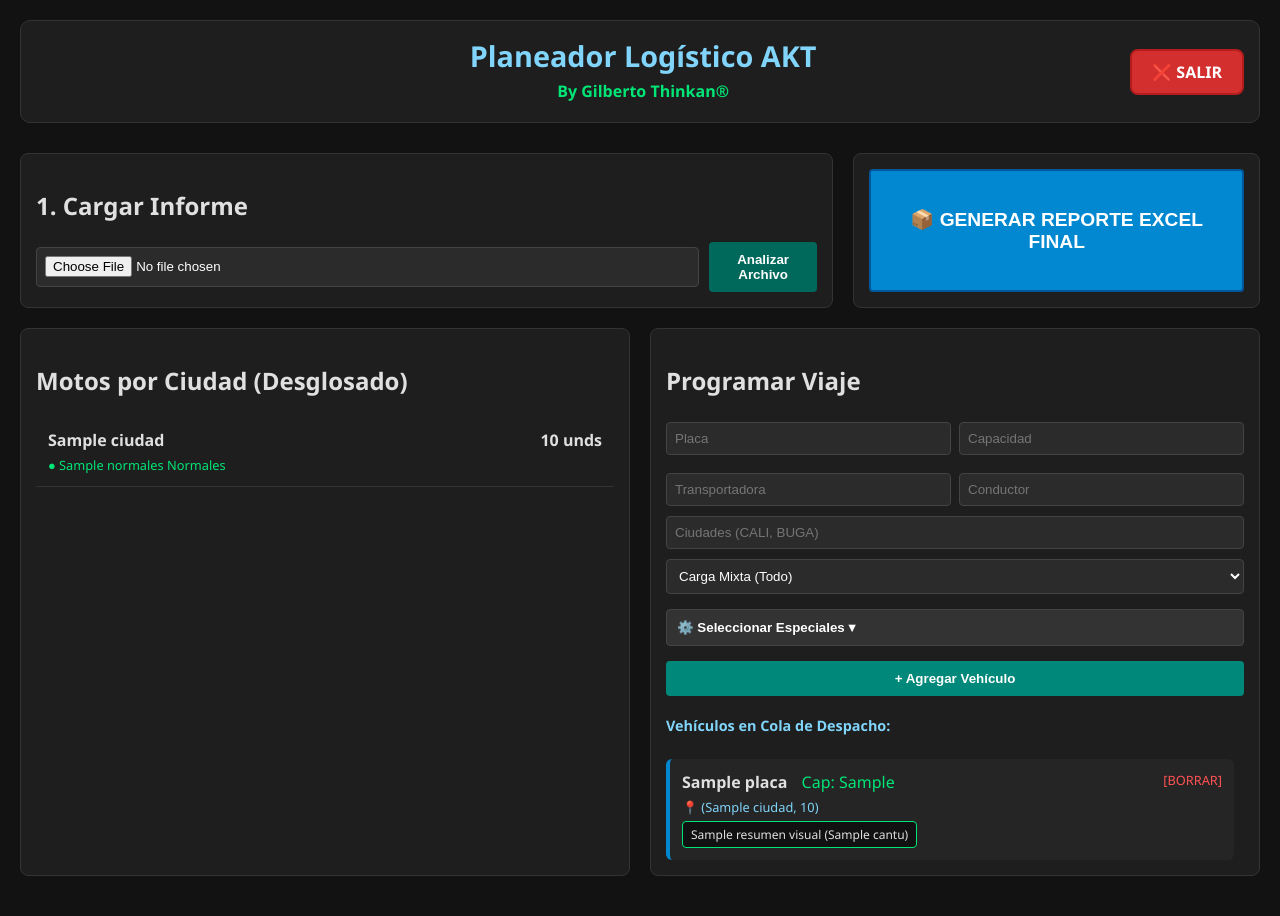
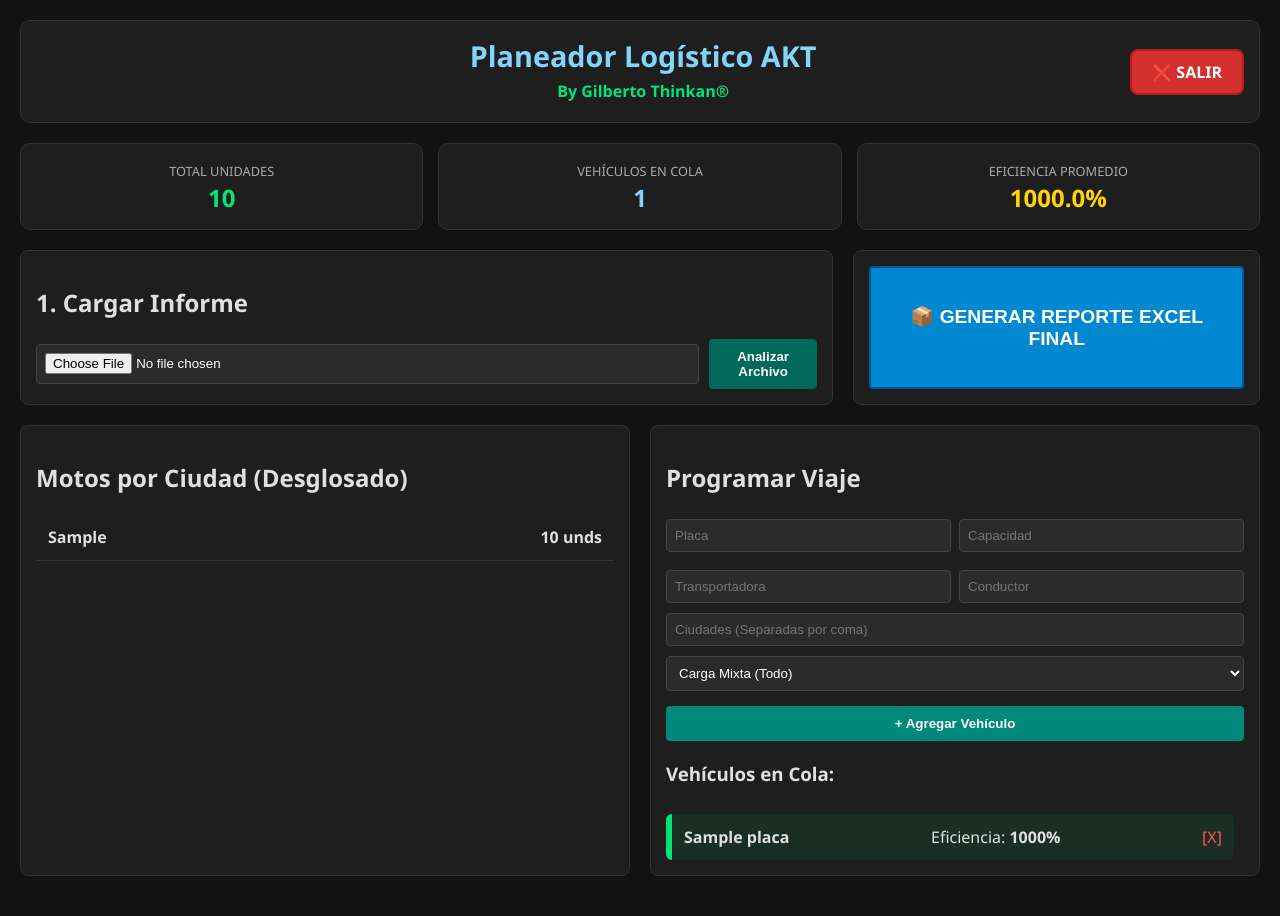
Before and after one commit to gilbertothinkan-eng/planer-v2, a Flask app: template templates/dashboard.html in a window 1280 px wide. Run offline with Flask 3, Linux system fonts and the light colour scheme; the template is opened without the code that fills it: most values are stand-ins (such as "Sample title", 1, 10 or a date in 2020).

Commit message:
Update dashboard.html

```diff
--- a/templates/dashboard.html
+++ b/templates/dashboard.html
@@ -11,23 +11,31 @@
       input, select { width: 100%; padding: 8px; margin: 5px 0; border-radius: 4px; border: 1px solid #444; background: #2b2b2b; color: #fff; box-sizing: border-box; }
       button { padding: 10px; border: none; border-radius: 4px; cursor: pointer; background: #00695c; color: #fff; font-weight: bold; width: 100%; }
       .btn-generate { background: #0288d1; height: 100%; font-size: 1.2em; border: 2px solid #01579b; }
-      .btn-logout { background: #d32f2f; color: white; padding: 10px 20px; border-radius: 8px; text-decoration: none; font-weight: bold; border: 2px solid #b71c1c; transition: 0.3s; }
-      .btn-logout:hover { background: #ff5252; }
+      .btn-logout { background: #d32f2f; color: white; padding: 10px 20px; border-radius: 8px; text-decoration: none; font-weight: bold; border: 2px solid #b71c1c; }
       .accordion-button { width: 100%; text-align: left; background: #333; color: #fff; padding: 10px; border: 1px solid #444; cursor: pointer; margin-top: 10px; }
       .accordion-content { display: none; background: #141414; border: 1px solid #444; }
       .show { display: block !important; }
       .ciudad-item { padding:12px; border-bottom:1px solid #333; }
       .ciudad-especial { background: #1a2633; border-left: 4px solid #81d4fa; }
-      .card-v { background:#252525; padding:12px; margin-top:10px; border-radius:6px; border-left:4px solid #0288d1; }
       .tag-ref { background:#111; border:1px solid #00e676; padding:4px 8px; border-radius:4px; font-size:0.75em; }
+      .scroll-cola { max-height: 210px; overflow-y: auto; padding-right: 10px; margin-top: 10px; }
 
-      /* LUPA: Ajuste de altura a 210px para que el scroll aparezca al 2do vehículo */
-      .scroll-cola { max-height: 210px; overflow-y: auto; padding-right: 10px; margin-top: 10px; }
+      /* MEJORA 1: Semáforo Visual */
+      .card-v { padding:12px; margin-top:10px; border-radius:6px; border-left:6px solid #444; background:#252525; }
+      .v-verde { border-left-color: #00e676; background: #1b2e25; } /* >90% */
+      .v-amarillo { border-left-color: #ffd600; background: #2e2d1b; } /* >70% */
+      .v-rojo { border-left-color: #ff5252; background: #2e1b1b; } /* <70% */
+
+      /* MEJORA 3: Estilos Tablero KPI */
+      .kpi-container { display: flex; gap: 15px; margin-bottom: 20px; }
+      .kpi-card { flex: 1; padding: 15px; background: #1e1e1e; border: 1px solid #333; border-radius: 10px; text-align: center; }
+      .kpi-val { display: block; font-size: 1.5em; font-weight: bold; color: #00e676; }
+      .kpi-lab { font-size: 0.8em; color: #aaa; text-transform: uppercase; }
     </style>
 </head>
 <body>
 
-<div style="display: flex; justify-content: space-between; align-items: center; margin-bottom: 30px; background: #1e1e1e; padding: 15px; border-radius: 10px; border: 1px solid #333;">
+<div style="display: flex; justify-content: space-between; align-items: center; margin-bottom: 20px; background: #1e1e1e; padding: 15px; border-radius: 10px; border: 1px solid #333;">
   <div style="width: 120px;"></div>
   <div style="text-align: center;">
       <h1 style="color:#81d4fa; margin:0; font-size: 1.8em;">Planeador Logístico AKT</h1>
@@ -36,9 +44,33 @@
   <a href="/logout" class="btn-logout">❌ SALIR</a>
 </div>
 
-{% if session.mensaje %}
-<div id="msg" style="background:#d4edda; color:#155724; padding:12px; border-radius:6px; margin-bottom:20px; font-weight: bold;">{{ session.mensaje }}</div>
-{% endif %}
+<div class="kpi-container">
+    <div class="kpi-card">
+        <span class="kpi-lab">Total Unidades</span>
+        <span class="kpi-val">
+            {% set total_u = namespace(val=0) %}
+            {% for c, d in conteo_detallado.items() %}{% set total_u.val = total_u.val + d.total %}{% endfor %}
+            {{ total_u.val }}
+        </span>
+    </div>
+    <div class="kpi-card">
+        <span class="kpi-lab">Vehículos en Cola</span>
+        <span class="kpi-val" style="color: #81d4fa;">{{ vehiculos|length }}</span>
+    </div>
+    <div class="kpi-card">
+        <span class="kpi-lab">Eficiencia Promedio</span>
+        <span class="kpi-val" style="color: #ffd600;">
+            {% if vehiculos %}
+                {% set ef = namespace(val=0) %}
+                {% for v in vehiculos %}
+                   {% set peso = namespace(p=0) %}{% for r in v.resumen_visual %}{% set peso.p = peso.p + r.peso_total %}{% endfor %}
+                   {% set ef.val = ef.val + (peso.p / v.cantidad_motos) %}
+                {% endfor %}
+                {{ ((ef.val / vehiculos|length) * 100)|round(1) }}%
+            {% else %} 0% {% endif %}
+        </span>
+    </div>
+</div>
 
 <div class="top-row">
     <div class="panel">
@@ -58,19 +90,12 @@
 <div class="main-grid">
     <div class="panel">
       <h2>Motos por Ciudad (Desglosado)</h2>
-      <div style="max-height: 550px; overflow-y: auto;">
+      <div style="max-height: 500px; overflow-y: auto;">
         {% for ciudad, datos in conteo_detallado.items() %}
-          {% set es_esp = ciudad in ciudades_especiales %}
-          <div class="ciudad-item {% if es_esp %}ciudad-especial{% endif %}">
-            <div style="display:flex; justify-content:space-between; align-items: center; margin-bottom: 5px;">
-                <span style="font-weight: bold; {% if es_esp %} color: #81d4fa; {% endif %}">{{ ciudad }}</span>
+          <div class="ciudad-item {% if ciudad in ciudades_especiales %}ciudad-especial{% endif %}">
+            <div style="display:flex; justify-content:space-between; align-items: center;">
+                <span style="font-weight: bold;">{{ ciudad }}</span>
                 <strong>{{ datos.total }} unds</strong>
-            </div>
-            <div style="display: flex; gap: 15px; font-size: 0.8em;">
-                <span style="color: #00e676;">● {{ datos.normales }} Normales</span>
-                {% if datos.especiales > 0 %}
-                <span style="color: #81d4fa; font-weight: bold;">● {{ datos.especiales }} Especiales</span>
-                {% endif %}
             </div>
           </div>
         {% endfor %}
@@ -86,50 +111,39 @@
             <input type="text" name="transportadora" placeholder="Transportadora">
             <input type="text" name="conductor" placeholder="Conductor">
         </div>
-        <input type="text" name="ciudades" placeholder="Ciudades (CALI, BUGA)" required>
+        <input type="text" name="ciudades" placeholder="Ciudades (Separadas por coma)" required>
         <select name="modo_carga">
             <option value="todas">Carga Mixta (Todo)</option>
             <option value="normales">Solo Normales</option>
             <option value="especiales">Solo Especiales</option>
         </select>
-
-        <button type="button" class="accordion-button" onclick="document.getElementById('refs').classList.toggle('show')">
-            ⚙️ Seleccionar Especiales ▾
-        </button>
-        <div id="refs" class="accordion-content" style="max-height:180px; overflow-y:auto;">
-            {% for ciudad, refs in referencias.items() %}
-                <div style="background:#263238; color:#81d4fa; padding:5px 10px; font-size:0.8em;">📍 {{ ciudad }}</div>
-                {% for r in refs %}
-                <div style="padding:5px 15px; display:flex; justify-content:space-between; font-size:0.8em; border-bottom:1px solid #222;">
-                    <label><input type="checkbox" name="refs_especiales" value="{{ ciudad }}_{{ r.cod_int }}" checked> {{ r.cod_int }}</label>
-                    <span style="color:#00e676;">{{ r.cantidad }} disp.</span>
-                </div>
-                {% endfor %}
-            {% endfor %}
-        </div>
-        <button type="submit" style="margin-top:15px; background: #00897b;">+ Agregar Vehículo</button>
+        <button type="submit" style="margin-top:10px; background: #00897b;">+ Agregar Vehículo</button>
       </form>
 
       {% if vehiculos %}
       <div style="margin-top:20px;">
-        <h3 style="color: #81d4fa; font-size: 0.9em;">Vehículos en Cola de Despacho:</h3>
-
+        <h3>Vehículos en Cola:</h3>
         <div class="scroll-cola">
           {% for v in vehiculos %}
-            <div class="card-v">
+            {% set peso_v = namespace(p=0) %}
+            {% for r in v.resumen_visual %}{% set peso_v.p = peso_v.p + r.peso_total %}{% endfor %}
+            {% set pct = (peso_v.p / v.cantidad_motos) * 100 %}
+
+            <div class="card-v {% if pct >= 90 %}v-verde{% elif pct >= 70 %}v-amarillo{% else %}v-rojo{% endif %}">
               <div style="display:flex; justify-content:space-between;">
-                  <div>
-                    <strong>{{ v.placa }}</strong>
-                    <span style="color:#00e676; margin-left:10px;">Cap: {{ v.cantidad_motos }}</span>
-                  </div>
-                  <a href="/eliminar_vehiculo/{{ loop.index0 }}" style="color:#ff5252; text-decoration:none; font-size:0.8em;">[BORRAR]</a>
+                  <strong>{{ v.placa }}</strong>
+                  <span>Eficiencia: <strong>{{ pct|round(1) }}%</strong></span>
+                  <a href="/eliminar_vehiculo/{{ loop.index0 }}" style="color:#ff5252; text-decoration:none;">[X]</a>
               </div>
-              <p style="font-size:0.8em; color:#81d4fa; margin:5px 0;">📍 {{ v.ciudades|join(", ") }}</p>
-              <div style="display:flex; flex-wrap:wrap; gap:4px;">
-                  {% for r in v.resumen_visual %}
-                  <div class="tag-ref">{{ r.nombre }} ({{ r.cant }}u)</div>
-                  {% endfor %}
+
+              {% if pct < 90 %}
+              <div style="background: rgba(0,0,0,0.3); padding: 5px; border-radius: 4px; margin-top: 8px; font-size: 0.75em; border: 1px dashed #ffd600;">
+                💡 <strong>Sugerencia:</strong> Te queda espacio. Mira pedidos en:
+                <span style="color:#ffd600;">
+                  {% for c, d in conteo_detallado.items() %}{% if d.total > 0 and loop.index < 4 %}{{ c }} {% endif %}{% endfor %}
+                </span>
               </div>
+              {% endif %}
             </div>
           {% endfor %}
         </div>
@@ -137,9 +151,5 @@
       {% endif %}
     </div>
 </div>
-
-<script>
-  setTimeout(() => { if(document.getElementById('msg')) document.getElementById('msg').remove(); }, 3500);
-</script>
 </body>
 </html>
```
